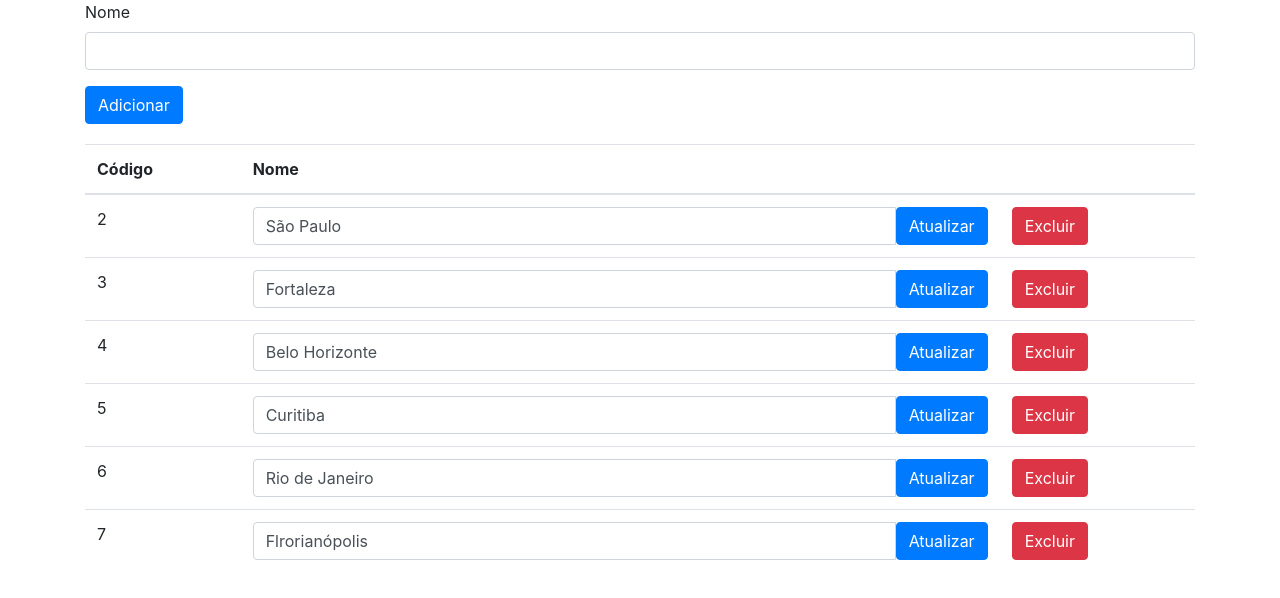
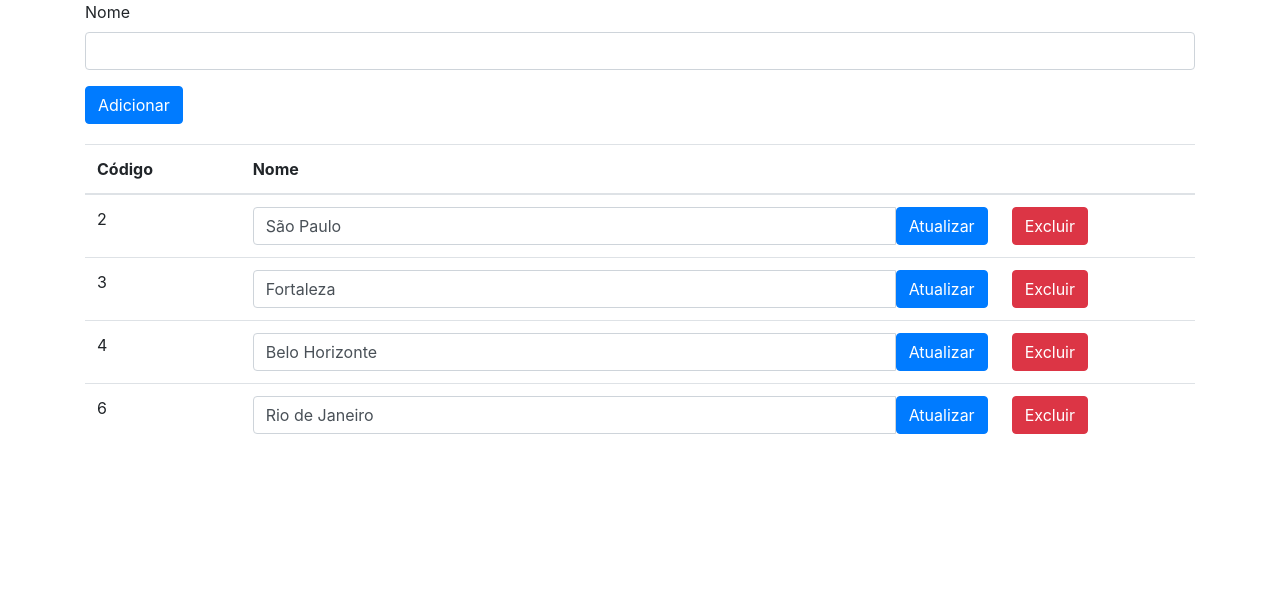
Before and after one commit to ronaldocaldas/http, an Angular app: page / in a window 1280 px wide. Shown: the top 598 px of the page. Built offline with nearby package versions, Linux system fonts and the light colour scheme; data requests are answered from the project's data file.

Commit message:
Implementando requisição com DELETE

```diff
--- a/data/db.json
+++ b/data/db.json
@@ -13,16 +13,8 @@
       "id": 4
     },
     {
-      "nome": "Curitiba",
-      "id": 5
-    },
-    {
       "nome": "Rio de Janeiro",
       "id": 6
-    },
-    {
-      "nome": "Flrorianópolis",
-      "id": 7
     }
   ]
 }
--- a/src/app/app.component.ts
+++ b/src/app/app.component.ts
@@ -25,10 +25,14 @@ export class AppComponent implements OnInit {
   }
 
   excluir(id: number) {
-    alert(id);
-  }
+    this.cidadeService.excluir(id)
+      .then(() => {
+        alert(`Cidade ${id} excluida com sucesso `);
+        this.consultar();
+      });
+}
 
-  atualizar(cidade: any) {
-    alert(JSON.stringify(cidade));
-  }
+atualizar(cidade: any) {
+  alert(JSON.stringify(cidade));
 }
+}
--- a/src/app/cidade.service.ts
+++ b/src/app/cidade.service.ts
@@ -19,4 +19,11 @@ export class CidadeService {
       .toPromise()
       .then(response => response.json());
   }
+
+  excluir(id: number): Promise<void> {
+    return this.http.delete(`http://localhost:3000/cidades/${id}`)
+      .toPromise()
+      .then(() => null);
+  }
+
 }
```
